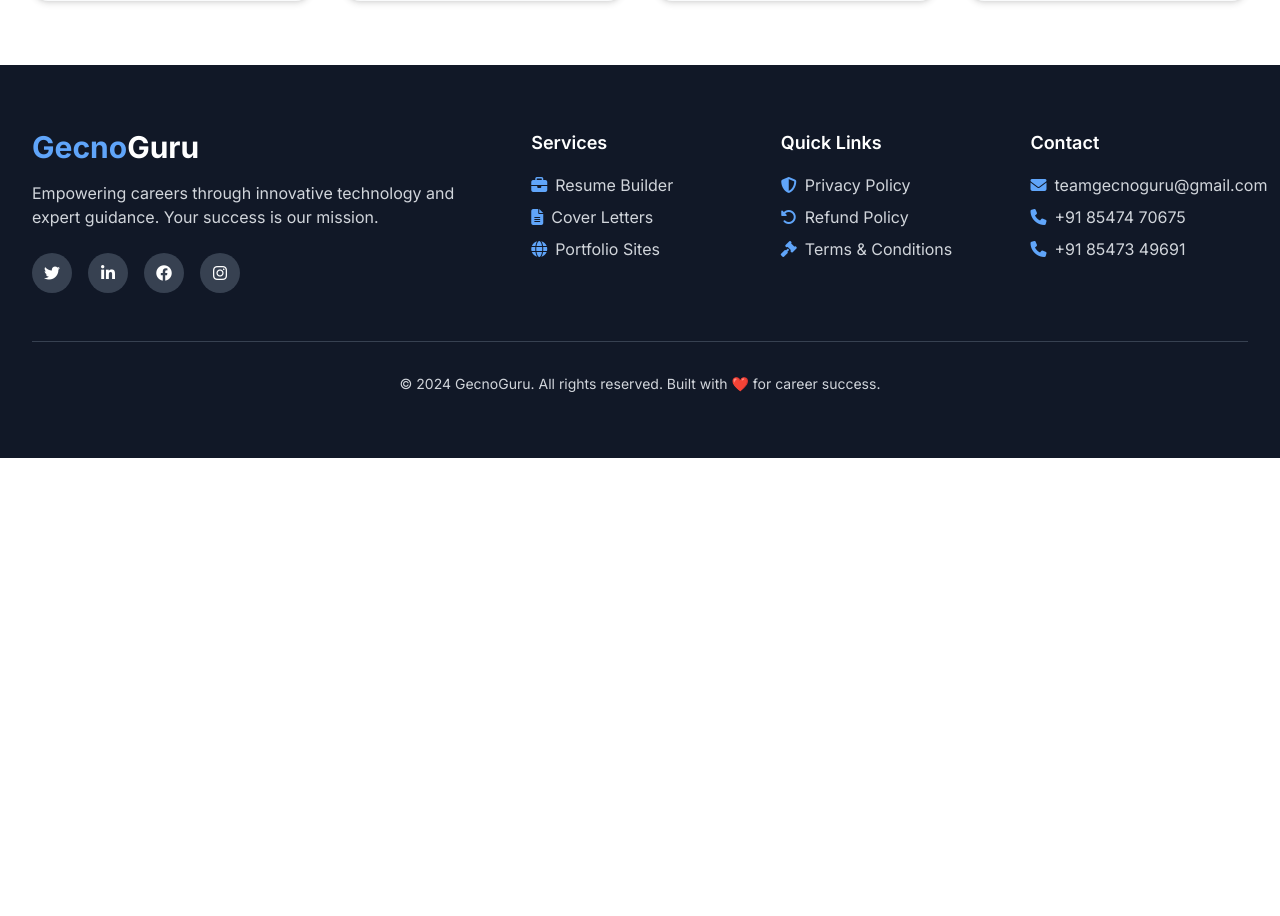
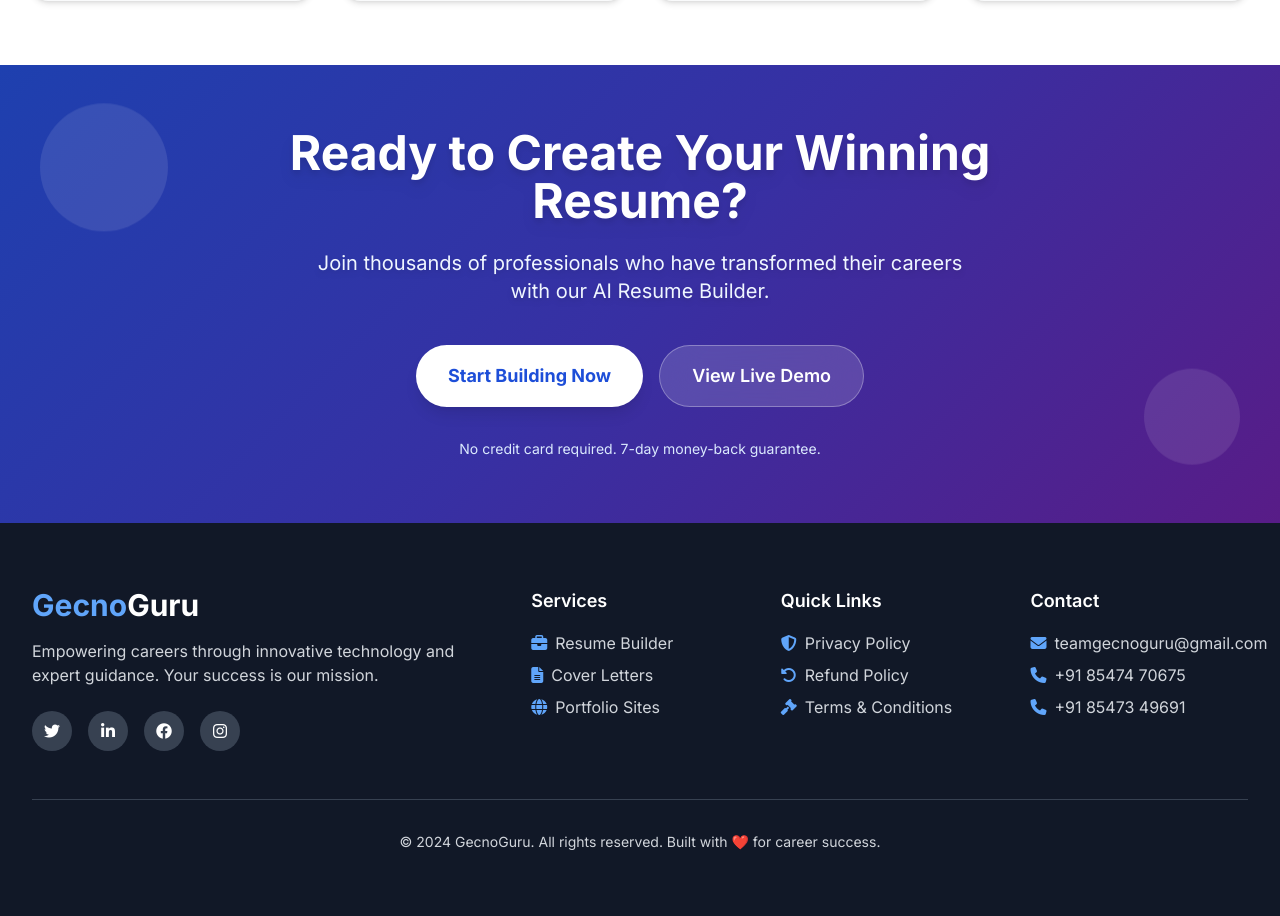
Before and after one commit to nerajlal/gecno_guru, a Laravel app: template resources/views/resume-template.blade.php in a window 1280 px wide. Shown: the part 925-1841 px from the top of the page. Before the commit the page ends 1383 px from the top, so only its background shows below. Run offline with Laravel 10, Linux system fonts and the light colour scheme; the template is opened without the code that fills it, so the values that code supplies are empty; some libraries are stand-ins or nearby versions.

Commit message:
Update resume-template to match site theme

```diff
--- a/resources/views/resume-template.blade.php
+++ b/resources/views/resume-template.blade.php
@@ -35,7 +35,7 @@
             <div class="grid grid-cols-1 sm:grid-cols-2 lg:grid-cols-4 gap-8">
 
             <!-- Template Card -->
-            <div class="bg-gray-50 rounded-2xl shadow-md p-4 flex flex-col items-center">
+            <div class="bg-gray-50 rounded-2xl shadow-md p-4 flex flex-col items-center card-hover">
                 <div class="bg-white border rounded-lg shadow-sm overflow-hidden" style="width:210px; height:297px;">
                 <img src="https://via.placeholder.com/210x297" alt="Template Preview" class="w-full h-full object-cover">
                 </div>
@@ -46,7 +46,7 @@
             </div>
 
             <!-- Repeat 3 More Cards -->
-            <div class="bg-gray-50 rounded-2xl shadow-md p-4 flex flex-col items-center">
+            <div class="bg-gray-50 rounded-2xl shadow-md p-4 flex flex-col items-center card-hover">
                 <div class="bg-white border rounded-lg shadow-sm overflow-hidden" style="width:210px; height:297px;">
                 <img src="https://via.placeholder.com/210x297" alt="Template Preview" class="w-full h-full object-cover">
                 </div>
@@ -56,7 +56,7 @@
                 </div>
             </div>
 
-            <div class="bg-gray-50 rounded-2xl shadow-md p-4 flex flex-col items-center">
+            <div class="bg-gray-50 rounded-2xl shadow-md p-4 flex flex-col items-center card-hover">
                 <div class="bg-white border rounded-lg shadow-sm overflow-hidden" style="width:210px; height:297px;">
                 <img src="https://via.placeholder.com/210x297" alt="Template Preview" class="w-full h-full object-cover">
                 </div>
@@ -66,7 +66,7 @@
                 </div>
             </div>
 
-            <div class="bg-gray-50 rounded-2xl shadow-md p-4 flex flex-col items-center">
+            <div class="bg-gray-50 rounded-2xl shadow-md p-4 flex flex-col items-center card-hover">
                 <div class="bg-white border rounded-lg shadow-sm overflow-hidden" style="width:210px; height:297px;">
                 <img src="https://via.placeholder.com/210x297" alt="Template Preview" class="w-full h-full object-cover">
                 </div>
@@ -80,7 +80,37 @@
         </div>
     </section>
 
+    <!-- Final CTA Section -->
+    <section class="py-16 gradient-bg relative overflow-hidden">
+        <div class="absolute inset-0">
+            <div class="absolute top-10 left-10 w-32 h-32 bg-white bg-opacity-10 rounded-full floating"></div>
+            <div class="absolute bottom-10 right-10 w-24 h-24 bg-white bg-opacity-10 rounded-full floating" style="animation-delay: -3s;"></div>
+        </div>
 
+        <div class="max-w-4xl mx-auto text-center px-4 sm:px-6 lg:px-8 relative z-10">
+            <h2 class="text-3xl sm:text-4xl lg:text-5xl font-bold text-white mb-6 drop-shadow-lg">Ready to Create Your Winning Resume?</h2>
+            <p class="text-lg sm:text-xl text-blue-50 mb-10 max-w-2xl mx-auto drop-shadow-md">Join thousands of professionals who have transformed their careers with our AI Resume Builder.</p>
 
+            <div class="flex flex-col sm:flex-row gap-4 justify-center">
+                @guest
+                <button class="bg-white text-blue-700 px-6 sm:px-8 py-3 sm:py-4 rounded-full font-bold text-base sm:text-lg hover:scale-105 transition-all duration-200 glow shadow-lg login-trigger">
+                    Start Building Now
+                </button>
+                <button class="glass-effect px-6 sm:px-8 py-3 sm:py-4 rounded-full font-semibold text-base sm:text-lg text-white hover:bg-white hover:bg-opacity-25 transition-all duration-200 border border-white border-opacity-30 login-trigger">
+                    View Live Demo
+                </button>
+                @else
+                <a href="{{ route('resume-build') }}" class="bg-white text-blue-700 px-6 sm:px-8 py-3 sm:py-4 rounded-full font-bold text-base sm:text-lg hover:scale-105 transition-all duration-200 glow shadow-lg">
+                    Start Building Now
+                </a>
+                <a href="{{ route('resume-build') }}" class="glass-effect px-6 sm:px-8 py-3 sm:py-4 rounded-full font-semibold text-base sm:text-lg text-white hover:bg-white hover:bg-opacity-25 transition-all duration-200 border border-white border-opacity-30">
+                    View Live Demo
+                </a>
+                @endguest
+            </div>
+
+            <p class="text-blue-100 mt-8 text-sm">No credit card required. 7-day money-back guarantee.</p>
+        </div>
+    </section>
 
     @include('includes.footer')
```
